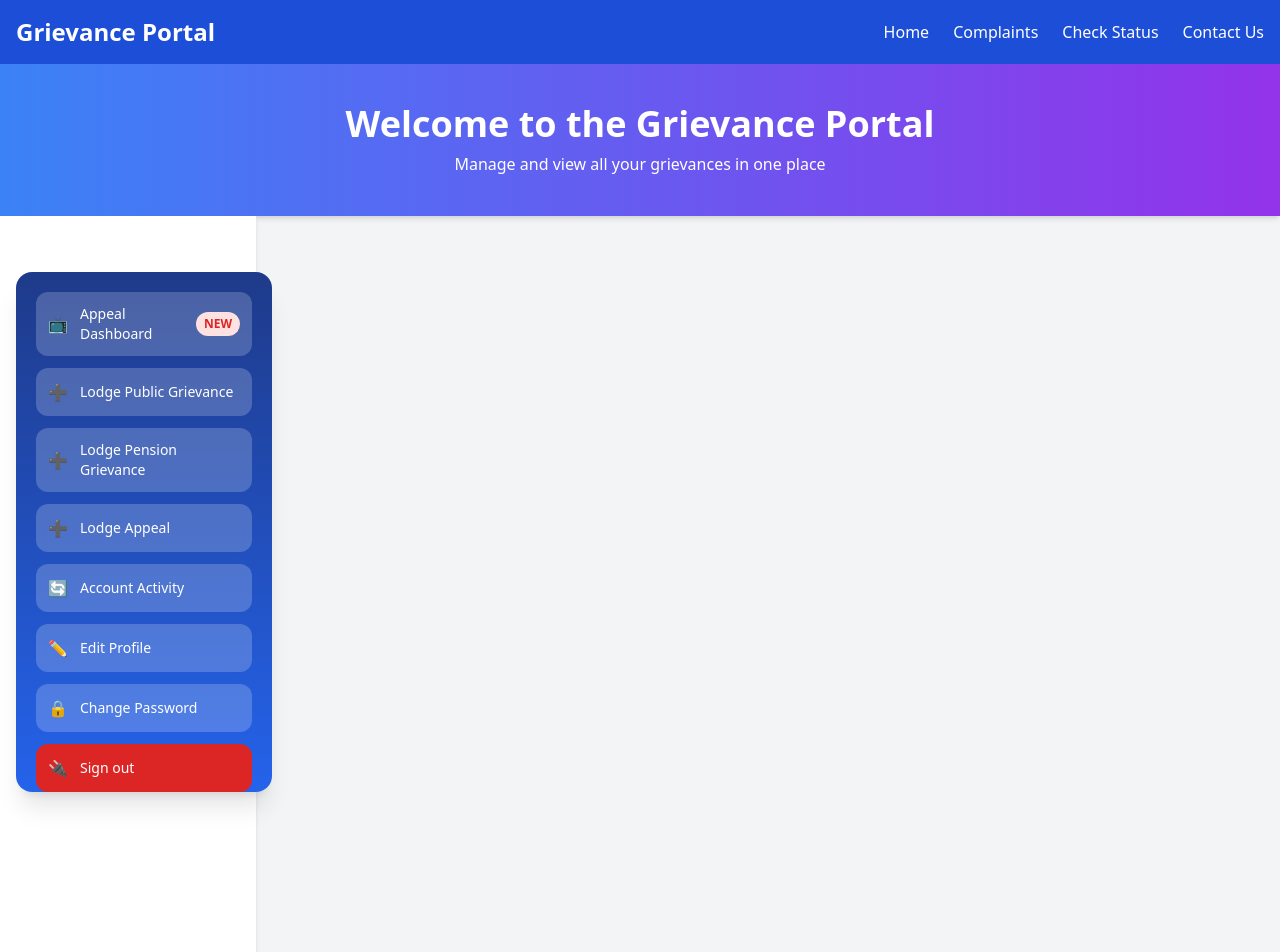
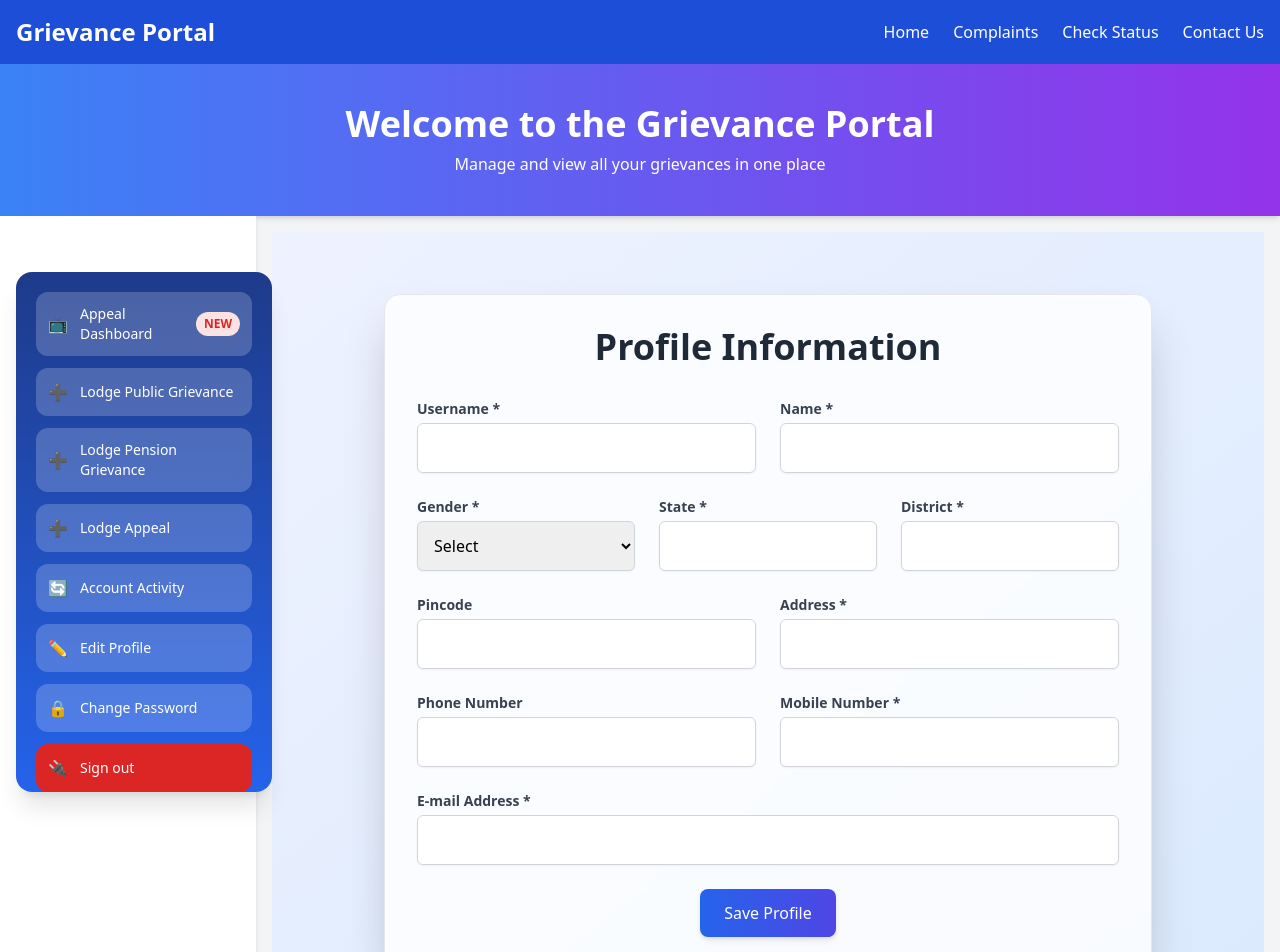
Before and after one commit to sarthaknayyar/aspire-hackathon, a React (Create React App) app in the folder frontend/: page /profile in a window 1280 px wide. Shown: the top 952 px of the page. Built offline with nearby package versions, Linux system fonts and the light colour scheme.

Commit message:
[ADD] ProfilePage

```diff
--- a/frontend/src/App.js
+++ b/frontend/src/App.js
@@ -8,6 +8,7 @@ import Contact from "./pages/Contact";
 import Sidebar from "./components/Sidebar";
 import HomeHeader from "./components/HomeHeader";
 import NewGrievanceOrganisation from "./pages/NewGrievanceOrganisation";
+import ProfilePage from "./pages/ProfilePage"; // Import Profile Page
 
 function App() {
   return (
@@ -29,10 +30,8 @@ function App() {
             <Route path="/complaints" element={<Complaints />} />
             <Route path="/status" element={<Status />} />
             <Route path="/contact" element={<Contact />} />
-            <Route
-              path="/newGrievanceOrganisation"
-              element={<NewGrievanceOrganisation />}
-            />
+            <Route path="/newGrievanceOrganisation" element={<NewGrievanceOrganisation />} />
+            <Route path="/profile" element={<ProfilePage />} />
           </Routes>
         </div>
       </div>
--- a/frontend/src/components/Sidebar.jsx
+++ b/frontend/src/components/Sidebar.jsx
@@ -4,16 +4,20 @@ import { Link } from "react-router-dom";
 export default function Sidebar() {
   return (
     <div className="h-[65vh] w-64 p-5 rounded-2xl bg-gradient-to-b from-blue-900 to-blue-600 shadow-xl backdrop-blur-md text-white">
-
-
       {/* Menu Items */}
       <ul className="space-y-3">
         <SidebarItem icon="📺" text="Appeal Dashboard" badge="NEW" />
-        <SidebarItem icon="➕" text={<Link to="/newGrievanceOrganisation"  className="no-underline text-inherit">Lodge Public Grievance</Link>} />
+        <SidebarItem
+          icon="➕"
+          text={<Link to="/newGrievanceOrganisation" className="no-underline text-inherit">Lodge Public Grievance</Link>}
+        />
         <SidebarItem icon="➕" text="Lodge Pension Grievance" />
         <SidebarItem icon="➕" text="Lodge Appeal" />
         <SidebarItem icon="🔄" text="Account Activity" />
-        <SidebarItem icon="✏️" text="Edit Profile" />
+        <SidebarItem
+          icon="✏️"
+          text={<Link to="/profile" className="no-underline text-inherit">Edit Profile</Link>}
+        />
         <SidebarItem icon="🔒" text="Change Password" />
         <SidebarItem icon="🔌" text="Sign out" special />
       </ul>
@@ -24,10 +28,9 @@ export default function Sidebar() {
 function SidebarItem({ icon, text, badge, special }) {
   return (
     <li
-      className={`flex justify-between items-center p-3 rounded-xl cursor-pointer transition-all duration-200 transform hover:scale-105 hover:shadow-md ${special
-          ? "bg-red-600 hover:bg-red-700 text-white"
-          : "bg-white/20 hover:bg-white/30 text-white"
-        }`}
+      className={`flex justify-between items-center p-3 rounded-xl cursor-pointer transition-all duration-200 transform hover:scale-105 hover:shadow-md ${
+        special ? "bg-red-600 hover:bg-red-700 text-white" : "bg-white/20 hover:bg-white/30 text-white"
+      }`}
     >
       <div className="flex items-center space-x-3">
         <span className="text-md">{icon}</span>
--- /dev/null
+++ b/frontend/src/pages/ProfilePage.jsx
@@ -0,0 +1,136 @@
+import React from "react";
+
+const ProfilePage = () => {
+  return (
+    <div className="min-h-screen bg-gradient-to-br from-indigo-50 to-blue-100 flex items-center justify-center p-6">
+      <div className="max-w-3xl w-full bg-white/80 backdrop-blur-sm border border-gray-200 shadow-2xl rounded-2xl p-8">
+        <h2 className="text-4xl font-bold text-gray-800 mb-8 text-center">Profile Information</h2>
+        <form className="space-y-6">
+          {/* Username & Name */}
+          <div className="grid grid-cols-1 md:grid-cols-2 gap-6">
+            <div>
+              <label className="block text-sm font-semibold text-gray-700">Username *</label>
+              <input
+                type="text"
+                className="mt-1 block w-full p-3 border border-gray-300 rounded-md shadow-sm
+                           focus:outline-none focus:ring-2 focus:ring-blue-500 focus:border-transparent"
+                required
+              />
+            </div>
+            <div>
+              <label className="block text-sm font-semibold text-gray-700">Name *</label>
+              <input
+                type="text"
+                className="mt-1 block w-full p-3 border border-gray-300 rounded-md shadow-sm
+                           focus:outline-none focus:ring-2 focus:ring-blue-500 focus:border-transparent"
+                required
+              />
+            </div>
+          </div>
+
+          {/* Gender, State, District */}
+          <div className="grid grid-cols-1 md:grid-cols-3 gap-6">
+            <div>
+              <label className="block text-sm font-semibold text-gray-700">Gender *</label>
+              <select
+                className="mt-1 block w-full p-3 border border-gray-300 rounded-md shadow-sm
+                           focus:outline-none focus:ring-2 focus:ring-blue-500 focus:border-transparent"
+                required
+              >
+                <option value="">Select</option>
+                <option value="Male">Male</option>
+                <option value="Female">Female</option>
+                <option value="Other">Other</option>
+              </select>
+            </div>
+            <div>
+              <label className="block text-sm font-semibold text-gray-700">State *</label>
+              <input
+                type="text"
+                className="mt-1 block w-full p-3 border border-gray-300 rounded-md shadow-sm
+                           focus:outline-none focus:ring-2 focus:ring-blue-500 focus:border-transparent"
+                required
+              />
+            </div>
+            <div>
+              <label className="block text-sm font-semibold text-gray-700">District *</label>
+              <input
+                type="text"
+                className="mt-1 block w-full p-3 border border-gray-300 rounded-md shadow-sm
+                           focus:outline-none focus:ring-2 focus:ring-blue-500 focus:border-transparent"
+                required
+              />
+            </div>
+          </div>
+
+          {/* Pincode & Address */}
+          <div className="grid grid-cols-1 md:grid-cols-2 gap-6">
+            <div>
+              <label className="block text-sm font-semibold text-gray-700">Pincode</label>
+              <input
+                type="text"
+                className="mt-1 block w-full p-3 border border-gray-300 rounded-md shadow-sm
+                           focus:outline-none focus:ring-2 focus:ring-blue-500 focus:border-transparent"
+              />
+            </div>
+            <div>
+              <label className="block text-sm font-semibold text-gray-700">Address *</label>
+              <input
+                type="text"
+                className="mt-1 block w-full p-3 border border-gray-300 rounded-md shadow-sm
+                           focus:outline-none focus:ring-2 focus:ring-blue-500 focus:border-transparent"
+                required
+              />
+            </div>
+          </div>
+
+          {/* Phone & Mobile Number */}
+          <div className="grid grid-cols-1 md:grid-cols-2 gap-6">
+            <div>
+              <label className="block text-sm font-semibold text-gray-700">Phone Number</label>
+              <input
+                type="tel"
+                className="mt-1 block w-full p-3 border border-gray-300 rounded-md shadow-sm
+                           focus:outline-none focus:ring-2 focus:ring-blue-500 focus:border-transparent"
+              />
+            </div>
+            <div>
+              <label className="block text-sm font-semibold text-gray-700">Mobile Number *</label>
+              <input
+                type="tel"
+                className="mt-1 block w-full p-3 border border-gray-300 rounded-md shadow-sm
+                           focus:outline-none focus:ring-2 focus:ring-blue-500 focus:border-transparent"
+                required
+              />
+            </div>
+          </div>
+
+          {/* Email */}
+          <div>
+            <label className="block text-sm font-semibold text-gray-700">E-mail Address *</label>
+            <input
+              type="email"
+              className="mt-1 block w-full p-3 border border-gray-300 rounded-md shadow-sm
+                         focus:outline-none focus:ring-2 focus:ring-blue-500 focus:border-transparent"
+              required
+            />
+          </div>
+
+          {/* Submit Button */}
+          <div className="flex justify-center mt-8">
+            <button
+              type="submit"
+              className="px-6 py-3 font-medium rounded-lg
+                         bg-gradient-to-r from-blue-600 to-indigo-600 text-white
+                         hover:from-blue-700 hover:to-indigo-700 transition-colors duration-200 shadow-md hover:shadow-lg"
+            >
+              Save Profile
+            </button>
+          </div>
+        </form>
+      </div>
+    </div>
+  );
+};
+
+export default ProfilePage;
```
